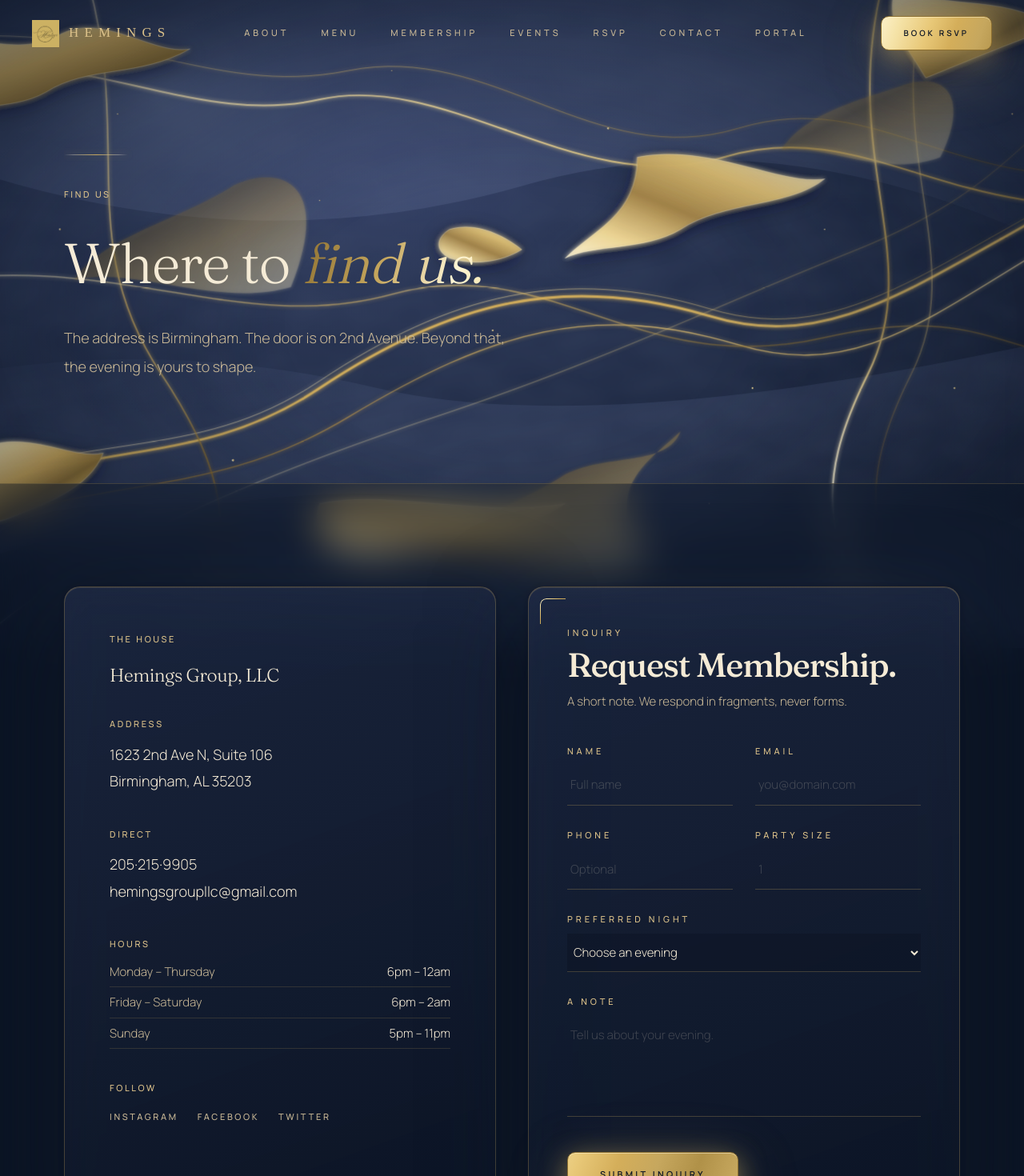
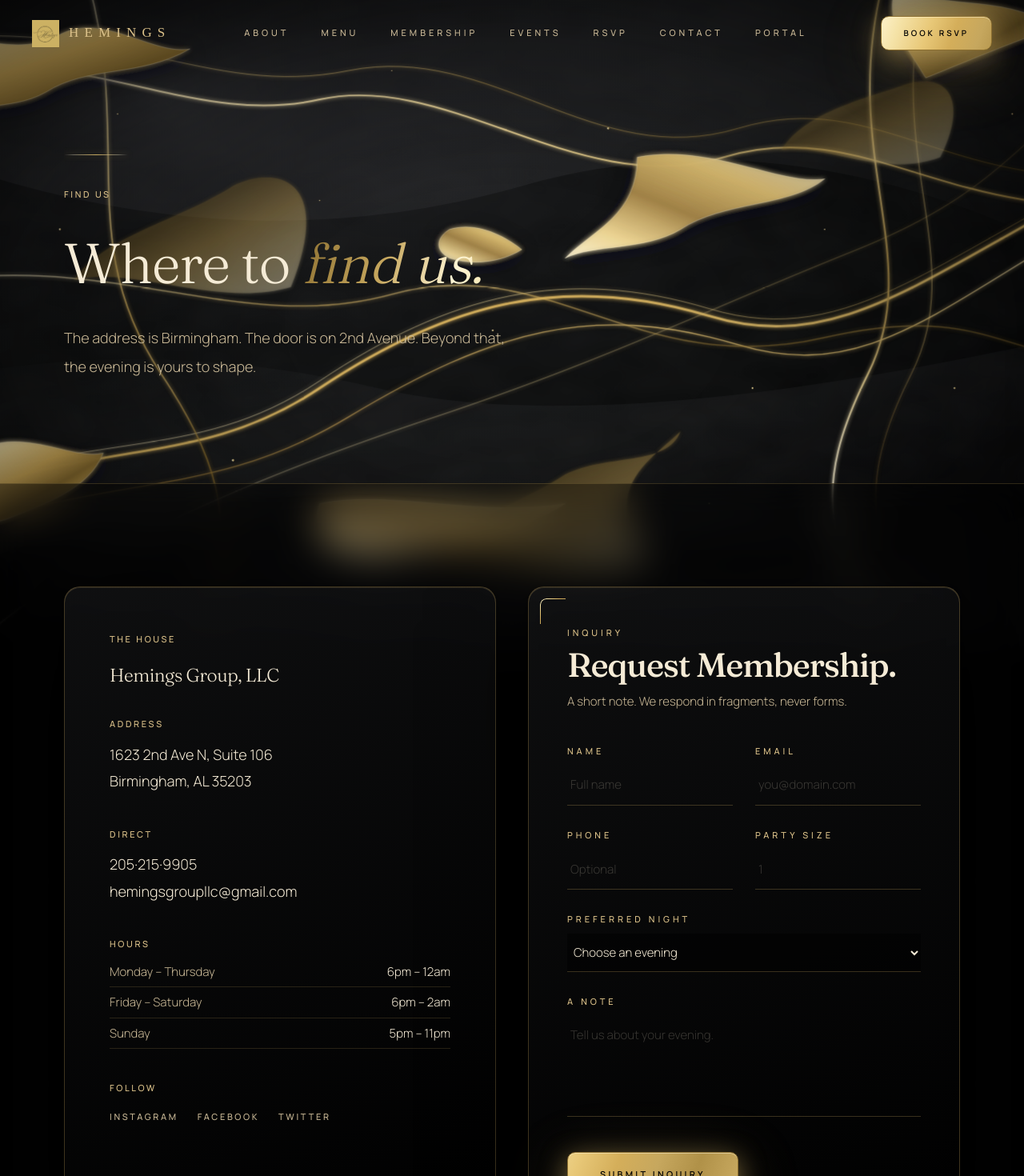
Before and after one commit to MattClarke246/Hemings-Group, a Next.js app: page /contact in a window 1280 px wide. Shown: the top 1470 px of the page at 80% size. Built offline with nearby package versions, Linux system fonts and the light colour scheme; a web font is replaced by a local one.

Commit message:
style: convert navy blue color scheme and agate backdrops to deep black and charcoal

```diff
--- a/app/_components/ContactForm.tsx
+++ b/app/_components/ContactForm.tsx
@@ -182,14 +182,14 @@ export default function ContactForm() {
             id="night"
             name="night"
             className={fieldClass}
-            style={{ ...fieldStyle, background: "rgba(13, 21, 37, 0.5)" }}
+            style={{ ...fieldStyle, background: "rgba(0, 0, 0, 0.5)" }}
             defaultValue=""
           >
-            <option value="" disabled style={{ background: "#1F2A44" }}>
+            <option value="" disabled style={{ background: "#0a0a0c" }}>
               Choose an evening
             </option>
             {DAYS.map((d) => (
-              <option key={d} value={d} style={{ background: "#1F2A44" }}>
+              <option key={d} value={d} style={{ background: "#0a0a0c" }}>
                 {d}
               </option>
             ))}
--- a/app/_components/Footer.tsx
+++ b/app/_components/Footer.tsx
@@ -14,7 +14,7 @@ export default function Footer() {
     <footer
       className="relative z-10"
       style={{
-        background: "rgba(13, 21, 37, 0.72)",
+        background: "rgba(0, 0, 0, 0.72)",
         backdropFilter: "blur(28px)",
         borderTop: "1px solid rgba(198, 167, 94, 0.18)",
       }}
--- a/app/_components/Header.tsx
+++ b/app/_components/Header.tsx
@@ -83,7 +83,7 @@ export default function Header() {
         <div
           className="border-t md:hidden"
           style={{
-            background: "rgba(13, 21, 37, 0.92)",
+            background: "rgba(0, 0, 0, 0.92)",
             backdropFilter: "blur(24px)",
             borderColor: "rgba(198, 167, 94, 0.18)",
           }}
--- a/app/_components/NavyAgate.tsx
+++ b/app/_components/NavyAgate.tsx
@@ -13,26 +13,26 @@ export default function NavyAgate({
       className={`pointer-events-none absolute inset-0 h-full w-full ${className}`}
     >
       <defs>
-        {/* Base navy — broader gradient with more midtones */}
+        {/* Base black/charcoal — broader gradient with more midtones */}
         <radialGradient id="agate-base" cx="38%" cy="22%" r="95%">
-          <stop offset="0%" stopColor="#34406a" />
-          <stop offset="22%" stopColor="#2a3656" />
-          <stop offset="50%" stopColor="#1F2A44" />
-          <stop offset="80%" stopColor="#131c30" />
-          <stop offset="100%" stopColor="#0d1525" />
+          <stop offset="0%" stopColor="#1b1c1e" />
+          <stop offset="22%" stopColor="#121314" />
+          <stop offset="50%" stopColor="#0c0d0d" />
+          <stop offset="80%" stopColor="#060607" />
+          <stop offset="100%" stopColor="#020202" />
         </radialGradient>
 
-        {/* Cloudy lighter navy bands */}
+        {/* Cloudy lighter grey/charcoal bands */}
         <linearGradient id="agate-cloud-a" x1="0%" y1="0%" x2="100%" y2="100%">
-          <stop offset="0%" stopColor="#4a587e" stopOpacity="0" />
-          <stop offset="35%" stopColor="#4a587e" stopOpacity="0.55" />
-          <stop offset="55%" stopColor="#5a6890" stopOpacity="0.4" />
-          <stop offset="100%" stopColor="#1F2A44" stopOpacity="0" />
+          <stop offset="0%" stopColor="#2c2d30" stopOpacity="0" />
+          <stop offset="35%" stopColor="#2c2d30" stopOpacity="0.55" />
+          <stop offset="55%" stopColor="#343538" stopOpacity="0.4" />
+          <stop offset="100%" stopColor="#0c0d0d" stopOpacity="0" />
         </linearGradient>
         <linearGradient id="agate-cloud-b" x1="100%" y1="0%" x2="0%" y2="100%">
-          <stop offset="0%" stopColor="#2a3656" stopOpacity="0" />
-          <stop offset="50%" stopColor="#3d4a6e" stopOpacity="0.55" />
-          <stop offset="100%" stopColor="#0d1525" stopOpacity="0" />
+          <stop offset="0%" stopColor="#121314" stopOpacity="0" />
+          <stop offset="50%" stopColor="#1d1d20" stopOpacity="0.55" />
+          <stop offset="100%" stopColor="#020202" stopOpacity="0" />
         </linearGradient>
 
         {/* Gold veins — richer multi-stop */}
@@ -75,18 +75,18 @@ export default function NavyAgate({
           />
           <feColorMatrix
             values="
-              0 0 0 0 0.12
-              0 0 0 0 0.16
-              0 0 0 0 0.26
+              0 0 0 0 0.05
+              0 0 0 0 0.05
+              0 0 0 0 0.05
               0 0 0 0.42 0"
           />
         </filter>
 
         {/* Bright specular highlight */}
         <radialGradient id="agate-highlight" cx="20%" cy="15%" r="50%">
-          <stop offset="0%" stopColor="#6a7aa0" stopOpacity="0.5" />
-          <stop offset="40%" stopColor="#3d4a6e" stopOpacity="0.18" />
-          <stop offset="100%" stopColor="#1F2A44" stopOpacity="0" />
+          <stop offset="0%" stopColor="#3d3e42" stopOpacity="0.5" />
+          <stop offset="40%" stopColor="#1d1d20" stopOpacity="0.18" />
+          <stop offset="100%" stopColor="#0c0d0d" stopOpacity="0" />
         </radialGradient>
       </defs>
 
@@ -219,8 +219,8 @@ export default function NavyAgate({
 
       {/* Soft vignette */}
       <radialGradient id="agate-vignette" cx="50%" cy="50%" r="80%">
-        <stop offset="55%" stopColor="#0d1525" stopOpacity="0" />
-        <stop offset="100%" stopColor="#0d1525" stopOpacity="0.55" />
+        <stop offset="55%" stopColor="#020202" stopOpacity="0" />
+        <stop offset="100%" stopColor="#020202" stopOpacity="0.55" />
       </radialGradient>
       <rect width="1600" height="900" fill="url(#agate-vignette)" />
     </svg>
--- a/app/about/page.tsx
+++ b/app/about/page.tsx
@@ -126,7 +126,7 @@ export default function AboutPage() {
                 </div>
                 <div
                   className="absolute inset-0"
-                  style={{ background: "rgba(13, 21, 37, 0.35)", backdropFilter: "blur(2px)" }}
+                  style={{ background: "rgba(0, 0, 0, 0.35)", backdropFilter: "blur(2px)" }}
                 />
                 <div className="relative z-10 flex h-full flex-col justify-end p-12 md:p-16">
                   <p
--- a/app/globals.css
+++ b/app/globals.css
@@ -4,11 +4,11 @@
    PALETTE — Navy · Warm Beige · Metallic Gold
    ========================================================================= */
 :root {
-  /* Navy spine */
-  --navy-950: #0d1525;
-  --navy-900: #1F2A44;
-  --navy-800: #2a3656;
-  --navy-700: #3d4a6e;
+  /* Black/Charcoal spine */
+  --navy-950: #020202;
+  --navy-900: #0a0a0c;
+  --navy-800: #121315;
+  --navy-700: #1c1d20;
 
   /* Gold spine — rich, metallic, luminous */
   --gold-100: #fff5d4;
@@ -54,11 +54,11 @@
   --t-numeral: clamp(60px, 7vw, 120px);
 
   /* Shadows */
-  --shadow-soft:  0 1px 2px rgba(13, 21, 37, 0.12), 0 8px 24px rgba(13, 21, 37, 0.18);
-  --shadow-card:  0 2px 4px rgba(13, 21, 37, 0.18), 0 28px 60px rgba(13, 21, 37, 0.30);
-  --shadow-hero:  0 40px 120px rgba(13, 21, 37, 0.55), 0 8px 24px rgba(13, 21, 37, 0.28);
+  --shadow-soft:  0 1px 2px rgba(0, 0, 0, 0.12), 0 8px 24px rgba(0, 0, 0, 0.18);
+  --shadow-card:  0 2px 4px rgba(0, 0, 0, 0.18), 0 28px 60px rgba(0, 0, 0, 0.30);
+  --shadow-hero:  0 40px 120px rgba(0, 0, 0, 0.55), 0 8px 24px rgba(0, 0, 0, 0.28);
   --shadow-gold:  0 8px 32px rgba(198, 167, 94, 0.55), 0 20px 80px rgba(198, 167, 94, 0.28);
-  --shadow-panel: 0 30px 80px rgba(13, 21, 37, 0.45), 0 8px 24px rgba(13, 21, 37, 0.28);
+  --shadow-panel: 0 30px 80px rgba(0, 0, 0, 0.45), 0 8px 24px rgba(0, 0, 0, 0.28);
 
   /* Motion */
   --ease: cubic-bezier(0.22, 1, 0.36, 1);
@@ -104,7 +104,7 @@
   );
 
   /* Section glass tint — sits over marble bg */
-  --glass-surface: rgba(13, 21, 37, 0.38);
+  --glass-surface: rgba(0, 0, 0, 0.38);
   --glass-border: rgba(198, 167, 94, 0.22);
   --glass-blur: 24px;
 }
@@ -194,7 +194,7 @@ body {
   background: radial-gradient(
     ellipse at 50% 50%,
     transparent 30%,
-    rgba(13, 21, 37, 0.55) 100%
+    rgba(0, 0, 0, 0.55) 100%
   );
   pointer-events: none;
 }
@@ -230,24 +230,24 @@ main {
   border: 1px solid rgba(198, 167, 94, 0.28);
   box-shadow:
     inset 0 1px 0 rgba(255, 245, 212, 0.12),
-    0 1px 2px rgba(13, 21, 37, 0.12),
-    0 24px 60px rgba(13, 21, 37, 0.28);
+    0 1px 2px rgba(0, 0, 0, 0.12),
+    0 24px 60px rgba(0, 0, 0, 0.28);
   border-radius: 20px;
 }
 
 .glass-card-dark {
   background: linear-gradient(
     160deg,
-    rgba(42, 54, 86, 0.50) 0%,
-    rgba(13, 21, 37, 0.70) 100%
+    rgba(28, 29, 31, 0.50) 0%,
+    rgba(0, 0, 0, 0.70) 100%
   );
   backdrop-filter: blur(24px);
   -webkit-backdrop-filter: blur(24px);
   border: 1px solid rgba(198, 167, 94, 0.30);
   box-shadow:
     inset 0 1px 0 rgba(220, 194, 138, 0.16),
-    0 40px 120px rgba(13, 21, 37, 0.55),
-    0 2px 8px rgba(13, 21, 37, 0.30);
+    0 40px 120px rgba(0, 0, 0, 0.55),
+    0 2px 8px rgba(0, 0, 0, 0.30);
   border-radius: 20px;
 }
 
@@ -407,7 +407,7 @@ main {
   border: 1px solid transparent;
 }
 .btn-obsidian {
-  background: rgba(13, 21, 37, 0.65);
+  background: rgba(0, 0, 0, 0.65);
   backdrop-filter: blur(12px);
   color: var(--gold-400);
   border-color: rgba(198, 167, 94, 0.45);
@@ -487,11 +487,11 @@ main {
    HEADER
    ========================================================================= */
 .header-scrolled {
-  background: rgba(13, 21, 37, 0.82);
+  background: rgba(0, 0, 0, 0.82);
   backdrop-filter: blur(24px);
   -webkit-backdrop-filter: blur(24px);
   border-bottom: 1px solid rgba(198, 167, 94, 0.18);
-  box-shadow: 0 1px 40px rgba(13, 21, 37, 0.5);
+  box-shadow: 0 1px 40px rgba(0, 0, 0, 0.5);
 }
 
 /* =========================================================================
@@ -509,7 +509,7 @@ main {
 .gold-leaf-fill {
   fill: url(#gradGoldLeaf);
   filter: drop-shadow(0 6px 18px rgba(198, 167, 94, 0.55))
-          drop-shadow(0 1px 1px rgba(13, 21, 37, 0.6));
+          drop-shadow(0 1px 1px rgba(0, 0, 0, 0.6));
 }
 
 /* =========================================================================
--- a/app/page.tsx
+++ b/app/page.tsx
@@ -26,7 +26,7 @@ export default function HomePage() {
         <div
           className="absolute inset-0 -z-10"
           style={{
-            background: "linear-gradient(to bottom, rgba(13, 21, 37, 0.40) 0%, rgba(13, 21, 37, 0.75) 70%, rgba(13, 21, 37, 0.95) 100%)",
+            background: "linear-gradient(to bottom, rgba(0, 0, 0, 0.40) 0%, rgba(0, 0, 0, 0.75) 70%, rgba(0, 0, 0, 0.95) 100%)",
           }}
         />
         <GoldDust />
```
Also changed, not shown: app/rsvp/page.tsx (+6 -6 lines).
